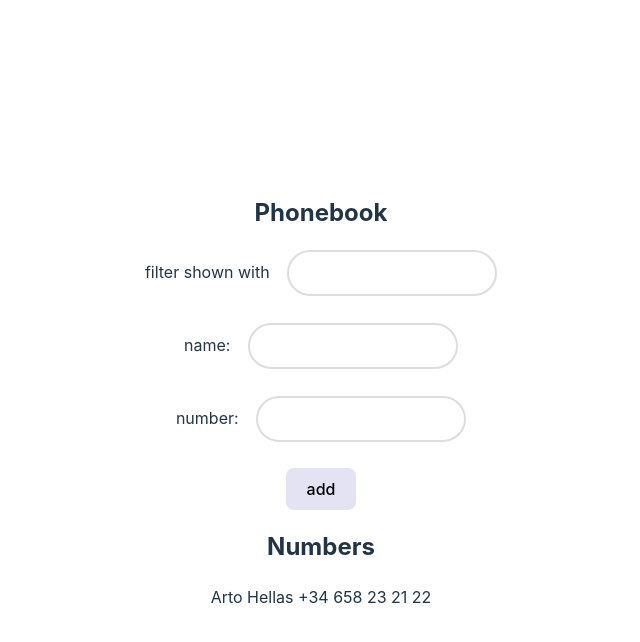
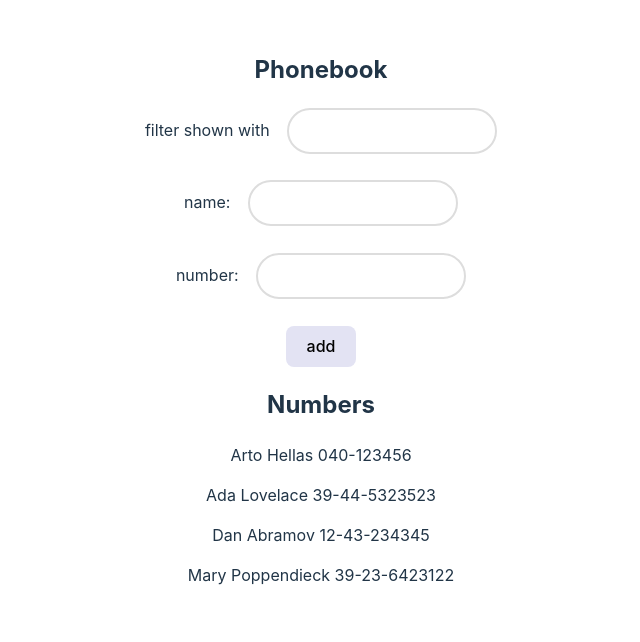
Before and after one commit to daserrano/fsopen, a React (Vite) app in the folder part2/phoneBook/: page / in a window 1280 px wide. Shown: the top 642 px of the page, without its empty margins (319-959 px from the left). Built offline with nearby package versions, Linux system fonts and the light colour scheme.

Commit message:
[FEAT] Añadido ejercicio 2.10

```diff
--- a/part2/phoneBook/src/App.jsx
+++ b/part2/phoneBook/src/App.jsx
@@ -1,23 +1,29 @@
 import { useState } from 'react'
 import './App.css'
+import Filter from './components/Filter'
+import PersonForm from './components/PersonForm'
+import Persons from './components/Persons'
 
 function App() {
-  const [ persons, setPersons ] = useState([
-    { name: 'Arto Hellas', key: 1 , number: "+34 658 23 21 22"}
+  const [persons, setPersons] = useState([
+    { name: 'Arto Hellas', number: '040-123456', key: 1 },
+    { name: 'Ada Lovelace', number: '39-44-5323523', key: 2 },
+    { name: 'Dan Abramov', number: '12-43-234345', key: 3 },
+    { name: 'Mary Poppendieck', number: '39-23-6423122', key: 4 }
   ])
-  const [ newName, setNewName ] = useState('')
-  const [ newNumber, setNewNumber ] = useState('')
-  const [ filterValue, setFilterValue] = useState('')
+  const [newName, setNewName] = useState('')
+  const [newNumber, setNewNumber] = useState('')
+  const [filterValue, setFilterValue] = useState('')
 
   const addPerson = (event) => {
     event.preventDefault();
 
-    if(persons.find(person => person.name === newName)) return alert(`${newName} is already added to phonebook`)
+    if (persons.find(person => person.name === newName)) return alert(`${newName} is already added to phonebook`)
 
     const addPerson = {
       name: newName,
       number: newNumber,
-      key: persons.length+1
+      key: persons.length + 1
     }
     setPersons(persons.concat(addPerson))
     clearInputs()
@@ -34,23 +40,18 @@ function App() {
   return (
     <div>
       <h2>Phonebook</h2>
-      <div>
-        filter shown with <input value={filterValue} onChange={handleInput}/>
-      </div>
-      <form onSubmit={addPerson}>
-        <div>
-          name: <input value={newName} onChange={handleChangeName}/>
-        </div>
-        <div>number: <input value={newNumber} onChange={handleChangeNumber}/></div>
-        <div>
-          <button type="submit">add</button>
-        </div>
-      </form>
+      <Filter filterValue={filterValue} handleInput={handleInput} />
+
+      <PersonForm
+        addPerson={addPerson}
+        newName={newName}
+        handleChangeName={handleChangeName}
+        handleChangeNumber={handleChangeNumber}
+        newNumber={newNumber}
+      />
+
       <h2>Numbers</h2>
-      {persons.filter(person => person.name.toLowerCase().includes(filterValue.toLowerCase())
-      ).map(person => (
-        <p key={person.key}>{person.name} {person.number}</p>
-      ))}
+      <Persons persons={persons} filterValue={filterValue} />
     </div>
   )
 }
--- /dev/null
+++ b/part2/phoneBook/src/components/Filter.jsx
@@ -0,0 +1,10 @@
+
+const Filter = ({filterValue, handleInput}) => {
+  return (
+    <div>
+        filter shown with <input value={filterValue} onChange={handleInput}/>
+      </div>
+  )
+}
+
+export default Filter
--- /dev/null
+++ b/part2/phoneBook/src/components/PersonForm.jsx
@@ -0,0 +1,17 @@
+
+const PersonForm = ({ addPerson, newName, handleChangeName, handleChangeNumber, newNumber }) => {
+    return (
+        <form onSubmit={addPerson}>
+            <div>
+                name: <input value={newName} onChange={handleChangeName} />
+            </div>
+            <div>number: <input value={newNumber} onChange={handleChangeNumber} /></div>
+
+            <div>
+                <button type="submit">add</button>
+            </div>
+        </form>
+    )
+}
+
+export default PersonForm
--- /dev/null
+++ b/part2/phoneBook/src/components/Persons.jsx
@@ -0,0 +1,13 @@
+
+const Persons = ({persons, filterValue }) => {
+    return (
+        <main>
+            {persons.filter(person => person.name.toLowerCase().includes(filterValue.toLowerCase())
+            ).map(person => (
+                <p key={person.key}>{person.name} {person.number}</p>
+            ))}
+        </main>
+    )
+}
+
+export default Persons
--- a/part2/phoneBook/src/index.css
+++ b/part2/phoneBook/src/index.css
@@ -26,7 +26,6 @@ a:hover {
 body {
   margin: 0;
   display: flex;
-  place-items: center;
   min-width: 320px;
   min-height: 100vh;
 }
```
Also changed, not shown: part2/phoneBook/.eslintrc.cjs.
